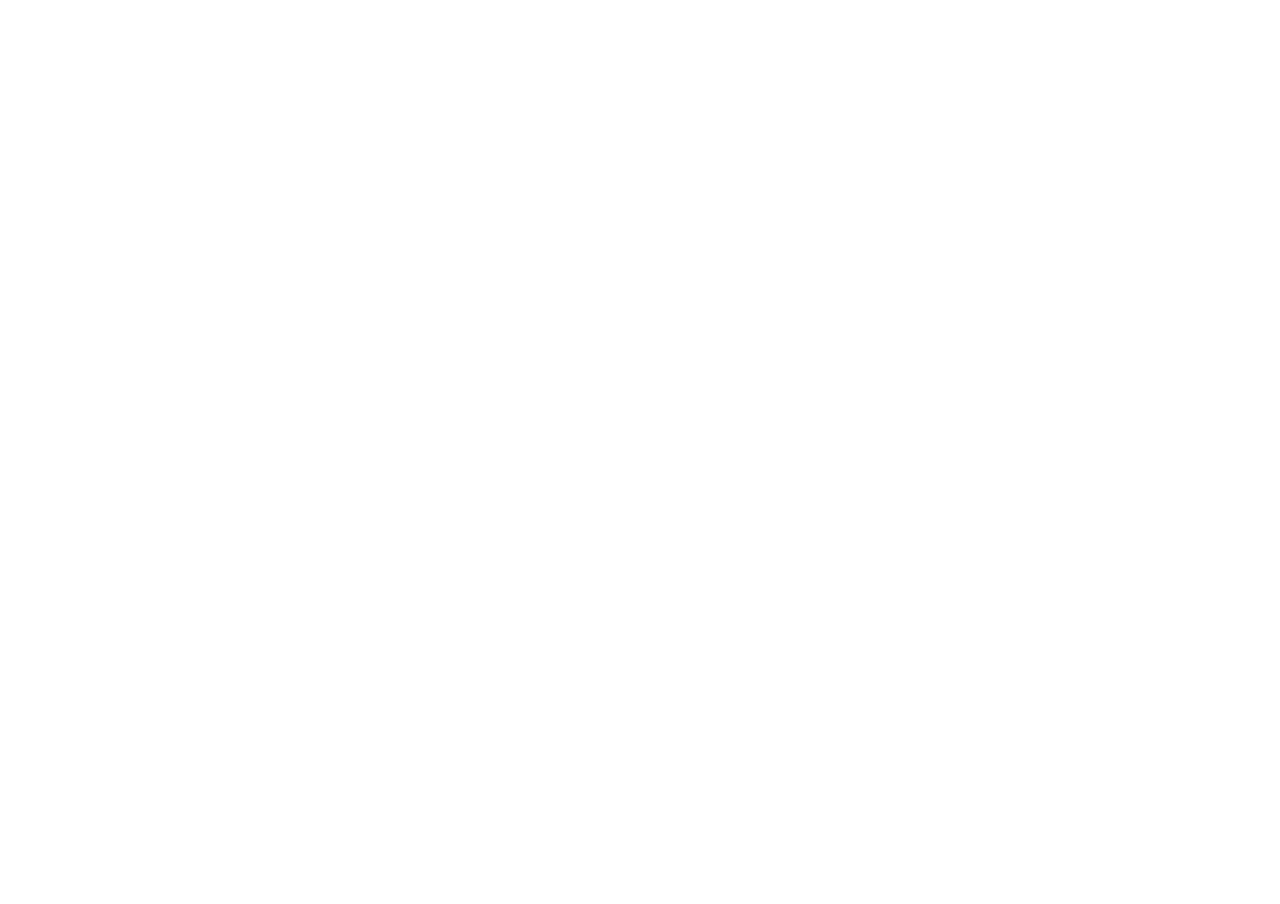
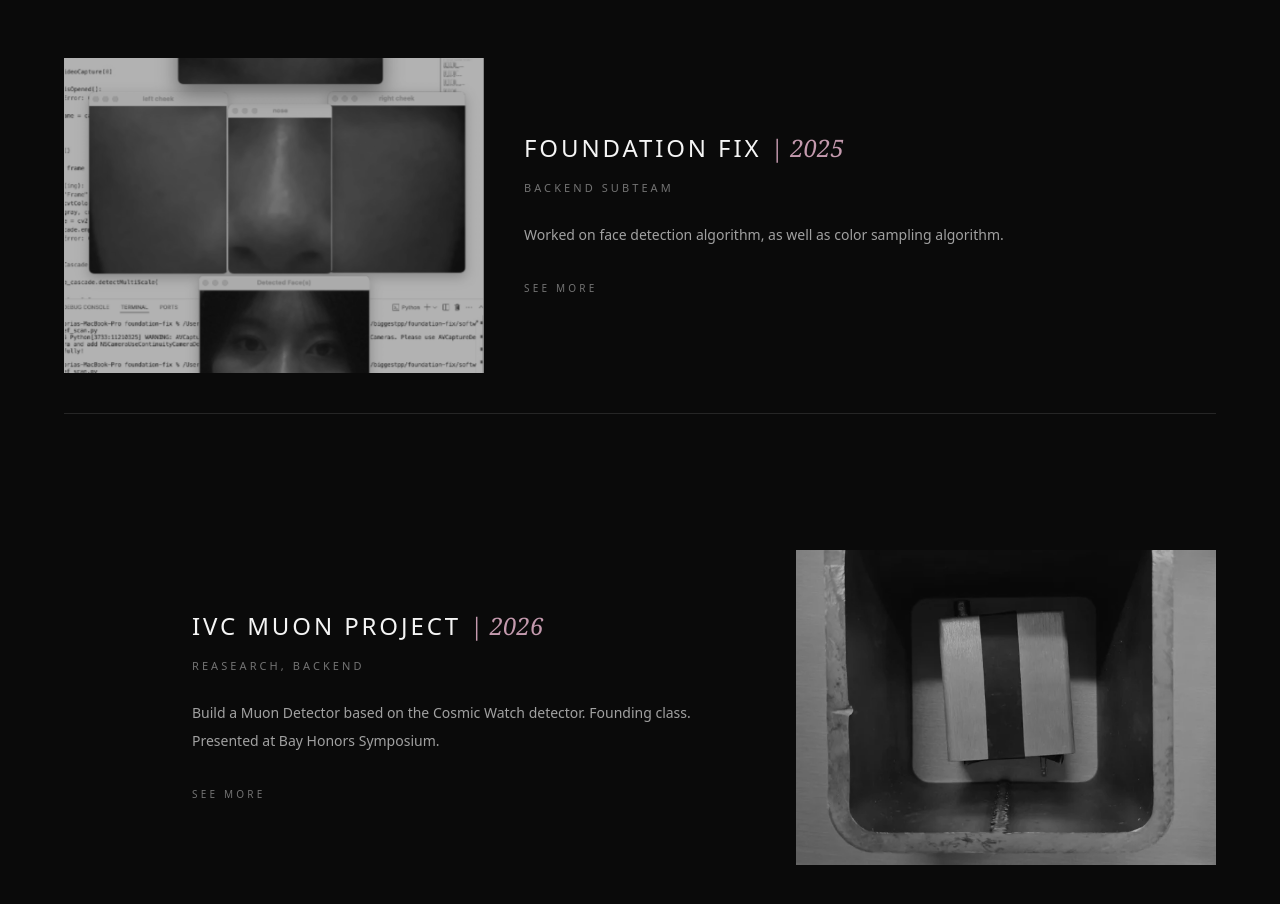
Before and after one commit to victoriasunshine/victoriasun.xyz, a Next.js app: page /projects in a window 1280 px wide. Shown: the part 1440-2344 px from the top of the page. Before the commit the page ends 1394 px from the top, so only its background shows below. Built offline with nearby package versions, Linux system fonts and the light colour scheme.

Commit message:
More Projects

```diff
--- a/app/projects/page.tsx
+++ b/app/projects/page.tsx
@@ -24,6 +24,26 @@
     href: "/projects/personal-portfolio",
     direction: "right",
   },
+  {
+      title: "Foundation Fix",
+      year: "2025",
+      role: "Backend Subteam",
+      description:
+        "Worked on face detection algorithm, as well as color sampling algorithm.",
+      image: "/images/Foundation_Fix.png",
+      href: "/projects/personal-portfolio",
+      direction: "left",
+    },
+    {
+      title: "IVC Muon Project",
+      year: "2026",
+      role: "Reasearch, Backend",
+      description:
+        "Build a Muon Detector based on the Cosmic Watch detector. Founding class. Presented at Bay Honors Symposium.",
+      image: "/images/Muon_Project.png",
+      href: "/projects/personal-portfolio",
+      direction: "right",
+    },
 ];
 
 export default function ProjectsPage() {
```
Also changed, not shown: public/images/Foundation_Fix.png (added), public/images/Muon_Project.png (added).
